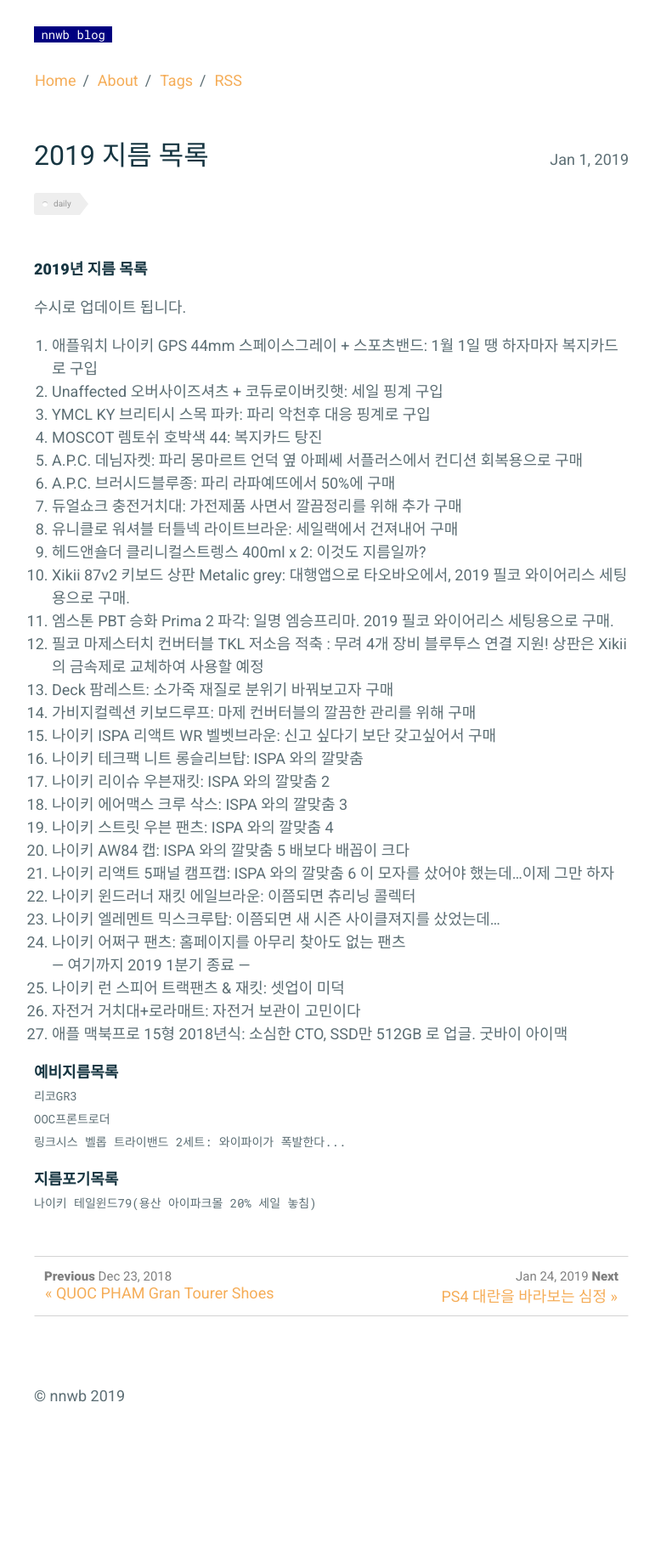
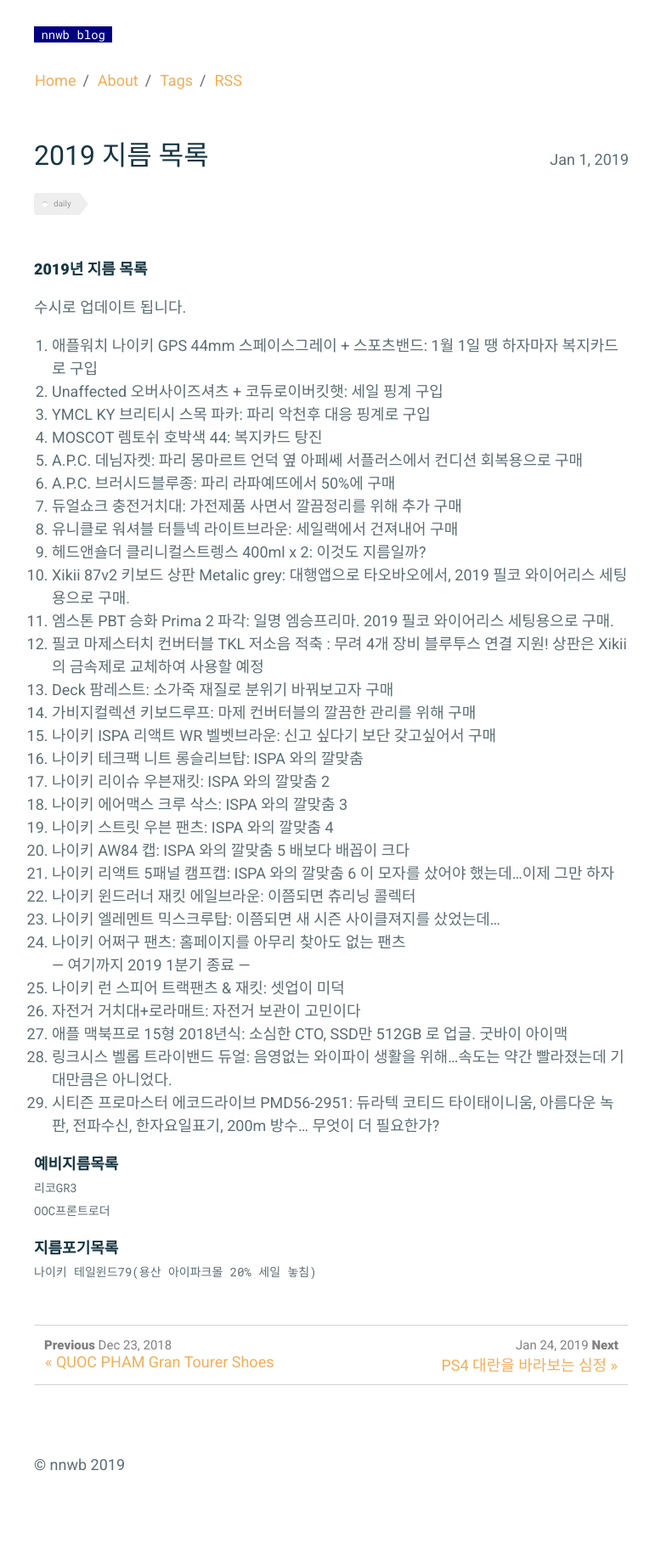
Before and after one commit to nnwb/nnwb.github.io, a Jekyll site: the page built from _posts/2019-01-01-2019buy.md, in a window 1280 px wide. Shown: the whole page at 85% size, without its empty margins (250-1021 px from the left). Built offline with Jekyll 4.4.1, drawn with Linux system fonts in a browser that asks for light colours; comment, search, counter and statistics services are not loaded; before the commit the page ends 1756 px from its top, so only the background shows below that.

Commit message:
Update 2019-01-01-2019buy.md

```diff
--- a/_posts/2019-01-01-2019buy.md
+++ b/_posts/2019-01-01-2019buy.md
@@ -38,11 +38,12 @@ comments: true
 25. 나이키 런 스피어 트랙팬츠 & 재킷: 셋업이 미덕
 26. 자전거 거치대+로라매트: 자전거 보관이 고민이다
 27. 애플 맥북프로 15형 2018년식: 소심한 CTO, SSD만 512GB 로 업글. 굿바이 아이맥
+28. 링크시스 벨롭 트라이밴드 듀얼: 음영없는 와이파이 생활을 위해...속도는 약간 빨라졌는데 기대만큼은 아니었다.
+29. 시티즌 프로마스터 에코드라이브 PMD56-2951: 듀라텍 코티드 타이태이니움, 아름다운 녹판, 전파수신, 한자요일표기, 200m 방수... 무엇이 더 필요한가?
 
 **예비지름목록**
 `리코GR3`
 `OOC프론트로더`
-`링크시스 벨롭 트라이밴드 2세트: 와이파이가 폭발한다...`
 
 **지름포기목록**
 `나이키 테일윈드79(용산 아이파크몰 20% 세일 놓침)`
```
